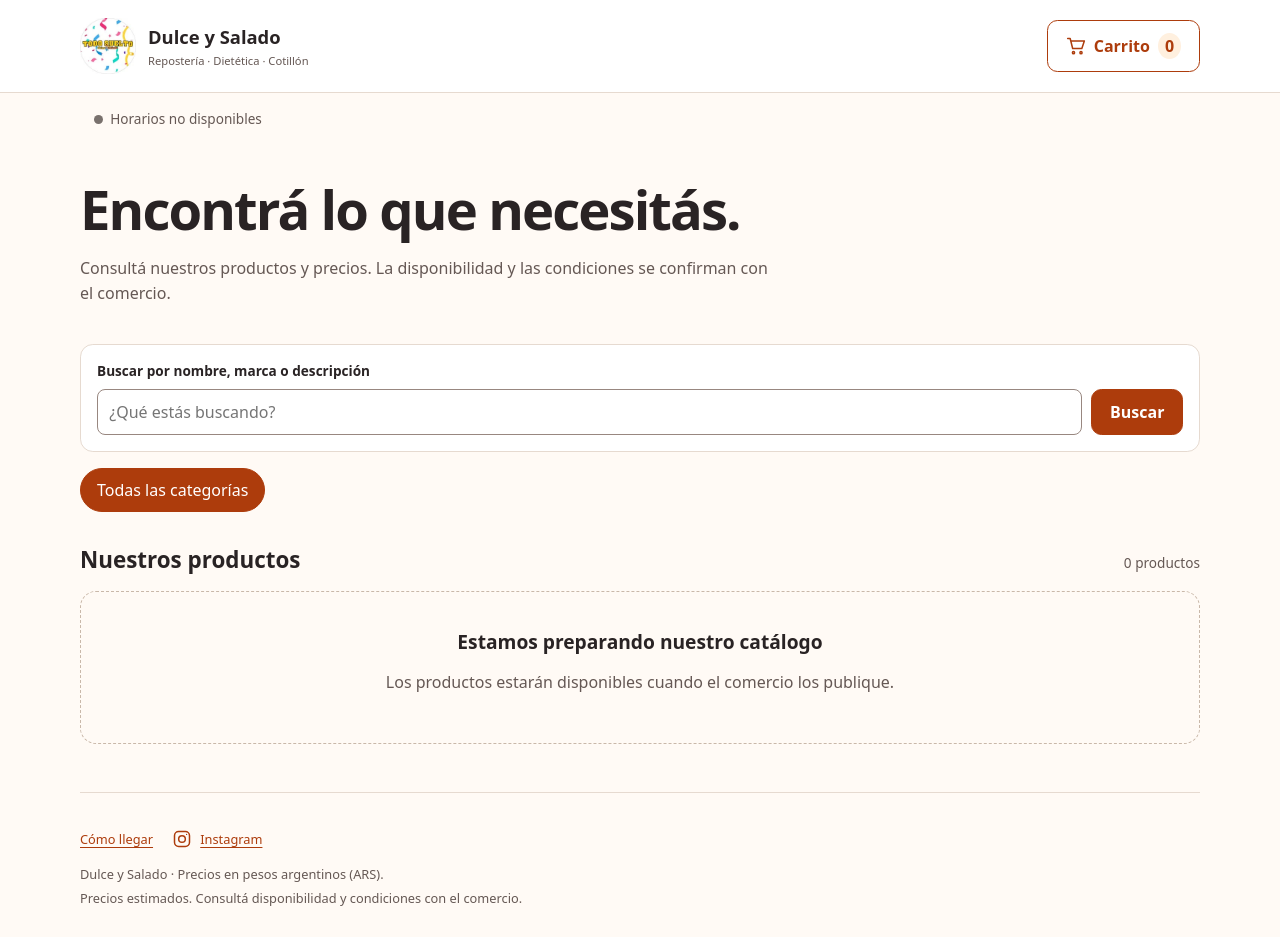
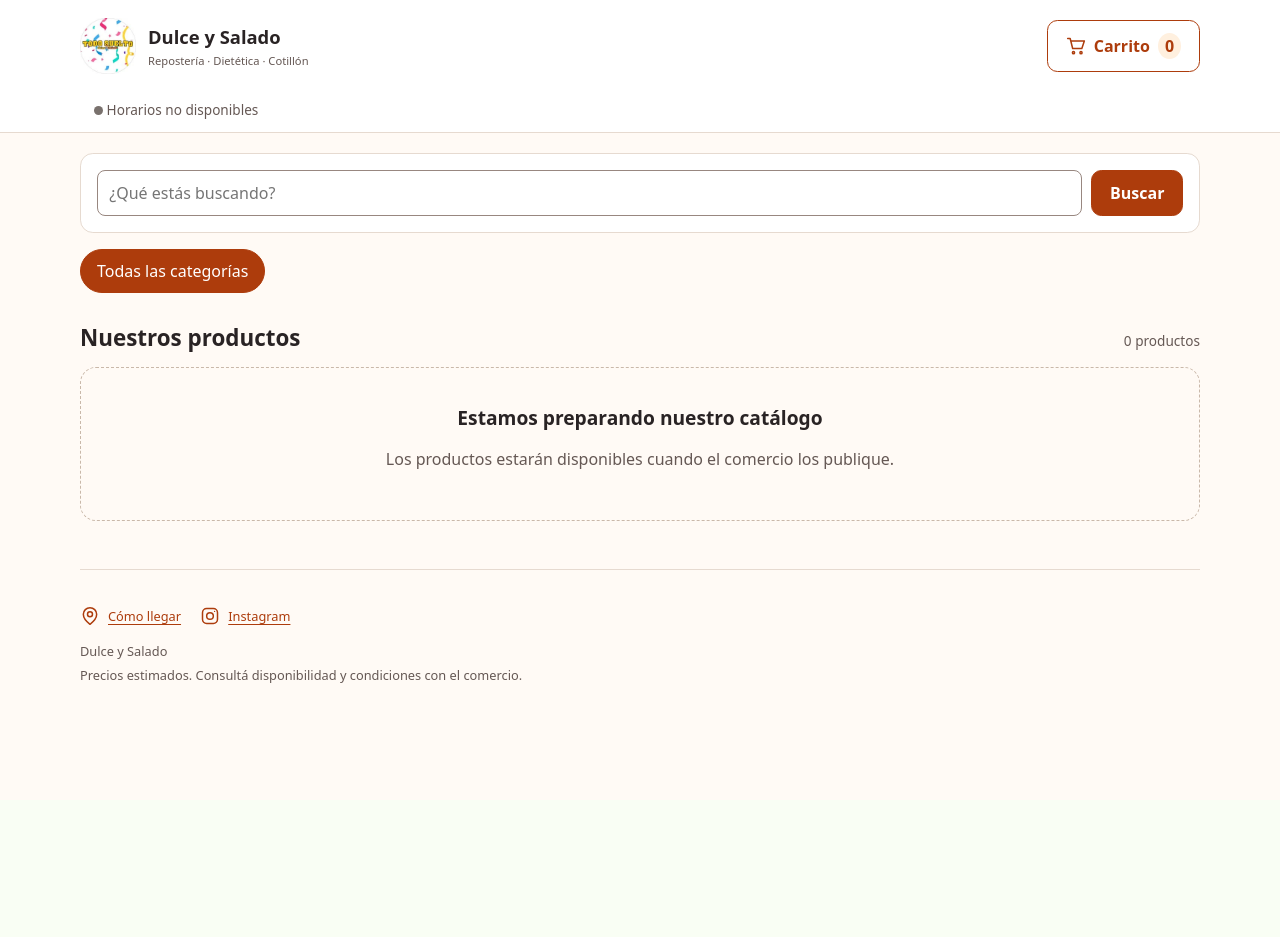
Before and after one commit to fitksh/Dulce-Salado, a Django app: page / in a window 1280 px wide. After the commit the page ends 683 px from the top, so only its background shows below. Run offline with Django 5.2, Linux system fonts and the light colour scheme; data that the repository does not hold is empty; parts of the project's set-up code (start-up, migrations or seed data) failed here and were passed over.

Commit message:
Compactar navegación y horarios con filtros automáticos

```diff
--- a/catalog/test_hours.py
+++ b/catalog/test_hours.py
@@ -36,6 +36,9 @@ class OpeningHoursTests(TestCase):
         self.assertEqual(state["week"][1]["intervals"], [])
         self.business.opening_intervals.all().delete()
         self.assertEqual(business_hours(self.business, self.now(10))["label"], "Cerrado")
+        response = self.client.get("/")
+        self.assertNotContains(response, "Según horarios publicados")
+        self.assertNotContains(response, "Hora de Buenos Aires. Horario semanal publicado por el comercio.")
 
     def test_multiple_intervals_exact_boundaries_and_buenos_aires_timezone(self):
         self.interval().save()
--- a/catalog/test_views.py
+++ b/catalog/test_views.py
@@ -87,3 +87,9 @@ class CatalogViewTests(TestCase):
         self.assertContains(response, 'href="https://www.instagram.com/_dulceysalado1/"')
         self.assertNotContains(response, "Todo para tus ideas")
         self.assertNotContains(self.client.get(reverse("cart")), "Tu selección")
+        self.assertContains(response, '<h1 id="catalog-title">Nuestros productos</h1>')
+        self.assertContains(response, 'class="visually-hidden" for="catalog-search"')
+        for text in ("Encontrá lo que necesitás.", "Consultá nuestros productos y precios.", "Buscar por nombre, marca o descripción", "Precios en pesos argentinos (ARS)."):
+            self.assertNotContains(response, text)
+        self.assertNotContains(self.client.get(reverse("cart")), "Cantidades y precios estimados.")
+        self.assertNotContains(self.client.get(reverse("directions")), "Visitá Dulce y Salado.")
--- a/static/css/site.css
+++ b/static/css/site.css
@@ -30,32 +30,30 @@ label { font-weight: 600; }
 .visually-hidden { position: absolute; width: 1px; height: 1px; padding: 0; margin: -1px; overflow: hidden; clip-path: inset(50%); white-space: nowrap; border: 0; }
 .social-link { display: inline-flex; align-items: center; gap: .5rem; min-height: 44px; }
 .footer-links { display: flex; align-items: center; flex-wrap: wrap; gap: 1.2rem; }
-.footer-links > a { display: inline-flex; align-items: center; min-height: 44px; }
+.footer-links > a { display: inline-flex; align-items: center; gap: .5rem; min-height: 44px; }
 .business-card { padding: 1.2rem; max-width: 680px; background: white; border: 1px solid var(--line); border-radius: .8rem; }
 address { font-style: normal; line-height: 1.6; margin-block: 1rem; overflow-wrap: anywhere; }
-.business-hours { padding-top: .65rem; font-size: .85rem; }
-.hours-panel { max-width: 480px; }
+.business-hours { font-size: .85rem; padding-bottom: .25rem; }
+.hours-panel { position: relative; width: fit-content; max-width: 100%; }
 .hours-panel summary { min-height: 44px; padding: .6rem; border-radius: .5rem; cursor: pointer; }
 .hours-panel summary:hover { background: var(--cream); }
 .hours-dot { display: inline-block; width: 9px; height: 9px; border-radius: 50%; background: #79716d; margin-inline: .25rem; }
 .hours-dot.open { background: #287443; }
 .hours-action { margin-left: .6rem; color: var(--accent); text-decoration: underline; text-underline-offset: .2em; }
-.hours-basis { margin: 0 .6rem; font-size: .75rem; color: var(--muted); }
-.hours-unavailable { margin: .3rem .6rem; color: var(--muted); }
-.hours-details { padding: .75rem 1rem; background: white; border: 1px solid var(--line); border-radius: .6rem; }
-.hours-details p { margin-top: 0; }
+.hours-unavailable { margin: 0 .6rem; min-height: 36px; display: flex; align-items: center; color: var(--muted); }
+.hours-details { position: absolute; top: calc(100% + .25rem); left: 0; z-index: 20; width: min(360px, 100vw - 2rem); max-height: min(65dvh, 440px); overflow-y: auto; padding: .75rem 1rem; background: white; border: 1px solid var(--line); border-radius: .6rem; box-shadow: 0 8px 24px rgb(41 35 36 / 15%); }
 .weekly-hours { margin: 0; }
 .weekly-hours > div { display: grid; grid-template-columns: minmax(90px, 1fr) minmax(0, 1fr); gap: .75rem; padding-block: .4rem; }
 .weekly-hours dt { font-weight: 600; }
 .weekly-hours dd { margin: 0; line-height: 1.5; }
-.intro { padding-block: 2.3rem 1.4rem; max-width: 700px; }
+.intro { padding-block: 1.4rem .8rem; max-width: 700px; }
 .eyebrow { color: var(--accent); font-size: .8rem; text-transform: uppercase; letter-spacing: .1em; font-weight: 750; }
 h1 { font-size: clamp(2rem, 6vw, 3.4rem); line-height: 1.12; letter-spacing: -.035em; margin: .5rem 0 1rem; }
 h2 { font-size: 1.4rem; margin: 0; }
 h3 { font-size: 1.2rem; line-height: 1.3; margin: .35rem 0; overflow-wrap: anywhere; }
 p { line-height: 1.55; }
 .intro-copy, .product-brand, .product-description { color: var(--muted); }
-.search-form { background: white; border: 1px solid var(--line); border-radius: .8rem; padding: 1rem; }
+.search-form { margin-top: 1.25rem; background: white; border: 1px solid var(--line); border-radius: .8rem; padding: 1rem; }
 .search-form label { display: block; font-size: .85rem; margin-bottom: .55rem; }
 .search-controls { display: flex; gap: .6rem; }
 .search-controls input { flex: 1; width: 100%; }
@@ -67,6 +65,7 @@ p { line-height: 1.55; }
 .chip.selected { background: var(--accent); color: white; border-color: var(--accent); }
 .section-heading { display: flex; align-items: baseline; justify-content: space-between; gap: 1rem; flex-wrap: wrap; margin-block: 1rem; }
 .section-heading p { font-size: .85rem; color: var(--muted); margin: 0; }
+.section-heading h1 { font-size: 1.4rem; letter-spacing: normal; margin: 0; }
 .product-grid { display: grid; grid-template-columns: repeat(auto-fit, minmax(min(100%, 280px), 1fr)); gap: 1.25rem; }
 .product-card { background: white; border: 1px solid var(--line); border-radius: 1rem; overflow: hidden; display: flex; flex-direction: column; }
 .product-image { background: #f8f0e8; height: 210px; flex-shrink: 0; min-height: 0; overflow: hidden; display: grid; place-items: center; }
@@ -126,6 +125,10 @@ textarea { display: block; width: 100%; margin-block: .6rem; padding: .8rem; fon
 @media (min-width: 800px) { .categories { display: flex; } .category-select { display: none; } .cart-item .product-controls { grid-template-columns: 1fr 1fr; } }
 @media (max-width: 380px) { .search-controls { flex-wrap: wrap; } .search-controls button { width: 100%; } }
 @media (max-width: 600px) {
+  .site-footer { text-align: center; }
+  .footer-links { justify-content: center; }
+  .cart-toolbar { flex-direction: column; align-items: stretch; }
+  .cart-toolbar > * { width: 100%; }
   .header-inner { min-height: 76px; gap: .5rem; padding-block: .65rem; }
   .brand { font-size: .94rem; gap: .45rem; }
   .brand small { font-size: .64rem; line-height: 1.4; }
--- a/static/js/business-hours.js
+++ b/static/js/business-hours.js
@@ -20,6 +20,17 @@
   const source = root.document.getElementById("business-hours-data");
   if (!source) return;
   const data = JSON.parse(source.textContent);
+  const panel = root.document.querySelector(".hours-panel");
+  root.document.addEventListener("click", event => {
+    if (panel.open && !panel.contains(event.target)) panel.open = false;
+  });
+  root.document.addEventListener("keydown", event => {
+    if (event.key === "Escape" && panel.open) {
+      panel.open = false;
+      panel.querySelector("summary").focus({ preventScroll: true });
+      event.preventDefault();
+    }
+  });
   function update() {
     const status = currentStatus(data);
     const label = root.document.getElementById("business-status-text");
--- /dev/null
+++ b/static/js/catalog.js
@@ -0,0 +1,7 @@
+(function () {
+  "use strict";
+  const categories = document.querySelector(".category-select");
+  if (!categories) return;
+  categories.querySelector("button").hidden = true;
+  categories.querySelector("select").addEventListener("change", () => categories.requestSubmit());
+})();
--- a/templates/base.html
+++ b/templates/base.html
@@ -11,6 +11,7 @@
   <script src="{% static 'js/quantity.js' %}" defer></script>
   <script src="{% static 'js/cart.js' %}" defer></script>
   <script src="{% static 'js/business-hours.js' %}" defer></script>
+  <script src="{% static 'js/catalog.js' %}" defer></script>
   {% block scripts %}{% endblock %}
 </head>
 <body>
@@ -25,21 +26,24 @@
       Carrito <span data-cart-count aria-label="productos diferentes">0</span>
     </a>
     {% block header_actions %}{% endblock %}
-  </div></header>
-  {% include "includes/business_hours.html" %}
+  </div>
+    {% include "includes/business_hours.html" %}
+  </header>
   <main id="contenido" class="container" tabindex="-1">
     <p id="cart-feedback" class="feedback" role="status" aria-live="polite" hidden></p>
     <noscript><p class="notice">Para armar y guardar el carrito en este navegador necesitás activar JavaScript.</p></noscript>
     {% block content %}{% endblock %}
   </main>
   <footer class="container site-footer">
-    <nav class="footer-links" aria-label="Información del comercio"><a href="{% url 'directions' %}">Cómo llegar</a>
+    <nav class="footer-links" aria-label="Información del comercio"><a href="{% url 'directions' %}">
+      <svg class="icon" viewBox="0 0 24 24" fill="none" stroke="currentColor" stroke-width="1.8" stroke-linecap="round" stroke-linejoin="round" aria-hidden="true" focusable="false"><path d="M20 10c0 6-8 12-8 12S4 16 4 10a8 8 0 1 1 16 0Z"/><circle cx="12" cy="10" r="3"/></svg>
+      Cómo llegar</a>
     <a class="social-link" href="https://www.instagram.com/_dulceysalado1/" target="_blank" rel="noopener noreferrer">
       <svg class="icon" viewBox="0 0 24 24" fill="none" stroke="currentColor" stroke-width="1.8" aria-hidden="true" focusable="false"><rect x="3" y="3" width="18" height="18" rx="5"/><circle cx="12" cy="12" r="4"/><circle cx="17.5" cy="6.5" r=".8" fill="currentColor" stroke="none"/></svg>
       Instagram <span class="visually-hidden">(se abre en otra pestaña)</span>
     </a>
     </nav>
-    <p>Dulce y Salado <span aria-hidden="true">·</span> Precios en pesos argentinos (ARS).</p>
+    <p>Dulce y Salado</p>
     <p>Precios estimados. Consultá disponibilidad y condiciones con el comercio.</p>
   </footer>
 </body>
--- a/templates/cart.html
+++ b/templates/cart.html
@@ -1,7 +1,7 @@
 {% extends "base.html" %}
 {% block title %}Tu carrito{% endblock %}
 {% block content %}
-  <section class="intro"><h1>Revisá tu carrito.</h1><p class="intro-copy">Cantidades y precios estimados. Se verifican con el catálogo vigente cada vez que revisás el carrito.</p></section>
+  <section class="intro"><h1>Revisá tu carrito.</h1></section>
   <div id="cart-app" data-refresh-url="{% url 'cart_refresh' %}" data-review-url="{% url 'cart_review' %}" data-whatsapp-url="{% url 'cart_whatsapp' %}">
     <form id="cart-token" hidden>{% csrf_token %}</form>
     <div class="cart-toolbar"><a class="button secondary" href="{% url 'home' %}">Seguir viendo productos</a><button type="button" class="secondary" id="cart-clear">Vaciar carrito</button></div>
--- a/templates/directions.html
+++ b/templates/directions.html
@@ -1,7 +1,7 @@
 {% extends "base.html" %}
 {% block title %}Cómo llegar{% endblock %}
 {% block content %}
-  <section class="intro"><h1>Cómo llegar</h1><p class="intro-copy">Visitá Dulce y Salado.</p></section>
+  <section class="intro"><h1>Cómo llegar</h1></section>
   <section class="business-card" aria-label="Ubicación del comercio">
     {% if business.location_url %}
       <h2>Dirección</h2>
--- a/templates/home.html
+++ b/templates/home.html
@@ -2,12 +2,8 @@
 {% load catalog_format l10n %}
 {% block title %}Catálogo{% endblock %}
 {% block content %}
-  <section class="intro" aria-labelledby="catalog-title">
-    <h1 id="catalog-title">Encontrá lo que necesitás.</h1>
-    <p class="intro-copy">Consultá nuestros productos y precios. La disponibilidad y las condiciones se confirman con el comercio.</p>
-  </section>
   <form method="get" class="search-form" role="search">
-    <label for="catalog-search">Buscar por nombre, marca o descripción</label>
+    <label class="visually-hidden" for="catalog-search">Buscar productos</label>
     <div class="search-controls">
       <input type="search" id="catalog-search" name="q" value="{{ query }}" placeholder="¿Qué estás buscando?" maxlength="180">
       {% if selected_category %}<input type="hidden" name="categoria" value="{{ selected_category.slug }}">{% endif %}
@@ -29,7 +25,7 @@
     {% endfor %}
   </nav>
   <div class="section-heading">
-    <h2>{% if selected_category %}{{ selected_category.name }}{% else %}Nuestros productos{% endif %}</h2>
+    <h1 id="catalog-title">Nuestros productos</h1>
     <p>{{ page.paginator.count }} producto{{ page.paginator.count|pluralize:"s" }}{% if query %} para “{{ query }}”{% endif %}</p>
   </div>
   <div class="product-grid">
--- a/templates/includes/business_hours.html
+++ b/templates/includes/business_hours.html
@@ -4,7 +4,6 @@
     <details class="hours-panel">
       <summary><span id="business-status-dot" class="hours-dot{% if business_hours.open %} open{% endif %}" aria-hidden="true"></span> <span id="business-status-text" role="status" aria-live="polite">{{ business_hours.label }}</span> <span class="hours-action">Ver horarios</span></summary>
       <div class="hours-details">
-        <p class="muted">Hora de Buenos Aires. Horario semanal publicado por el comercio.</p>
         <dl class="weekly-hours">
           {% for day in business_hours.week %}
             <div><dt>{{ day.day }}</dt><dd>{% for interval in day.intervals %}{{ interval.opens_at|time:"H:i" }}–{{ interval.closes_at|time:"H:i" }}{% if not forloop.last %}<br>{% endif %}{% empty %}Cerrado{% endfor %}</dd></div>
@@ -12,7 +11,6 @@
         </dl>
       </div>
     </details>
-    <p class="hours-basis">Según horarios publicados</p>
   {% else %}
     <p class="hours-unavailable"><span class="hours-dot" aria-hidden="true"></span> Horarios no disponibles</p>
   {% endif %}
```
Also changed, not shown: docs/EXECUTION_STATUS.md (+11 -1 lines), docs/ROADMAP.md (+10 -0 lines), docs/UX_UI.md (+6 -0 lines), tests/browser.spec.cjs (+31 -3 lines).
